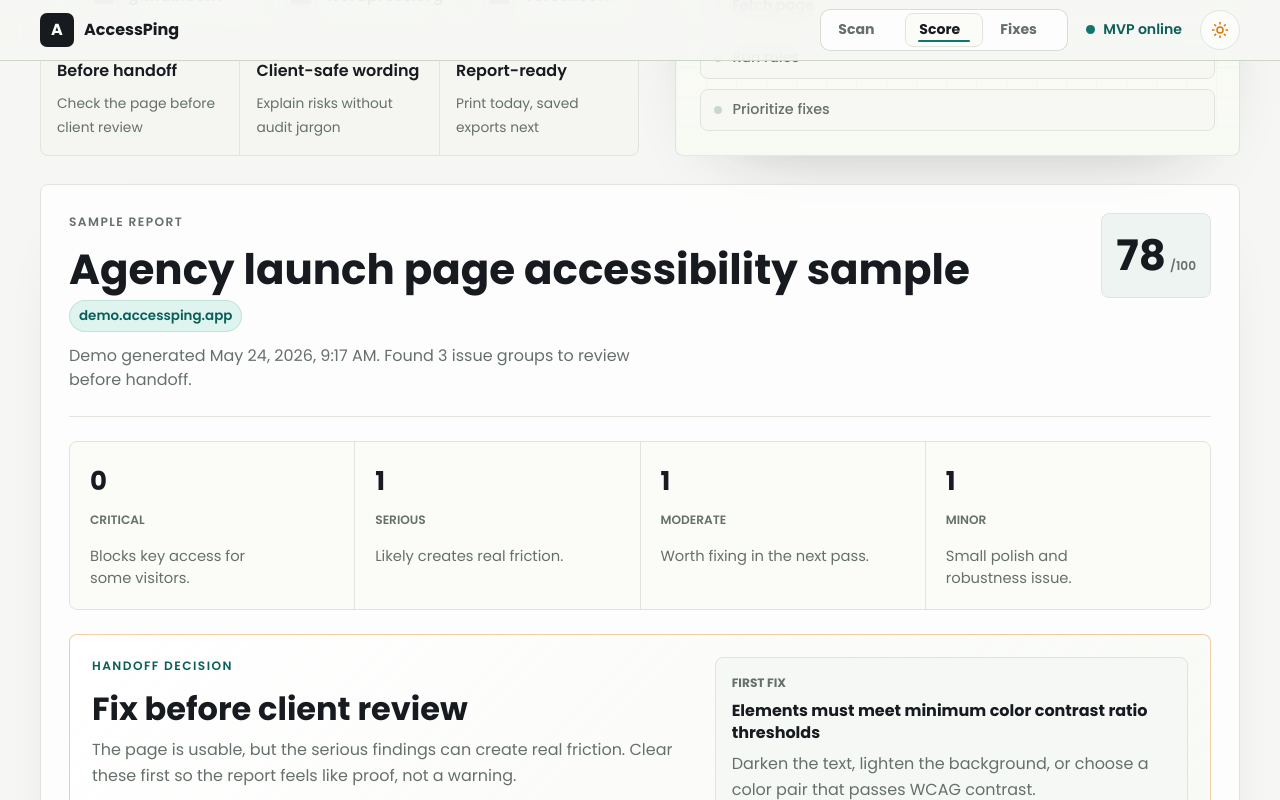
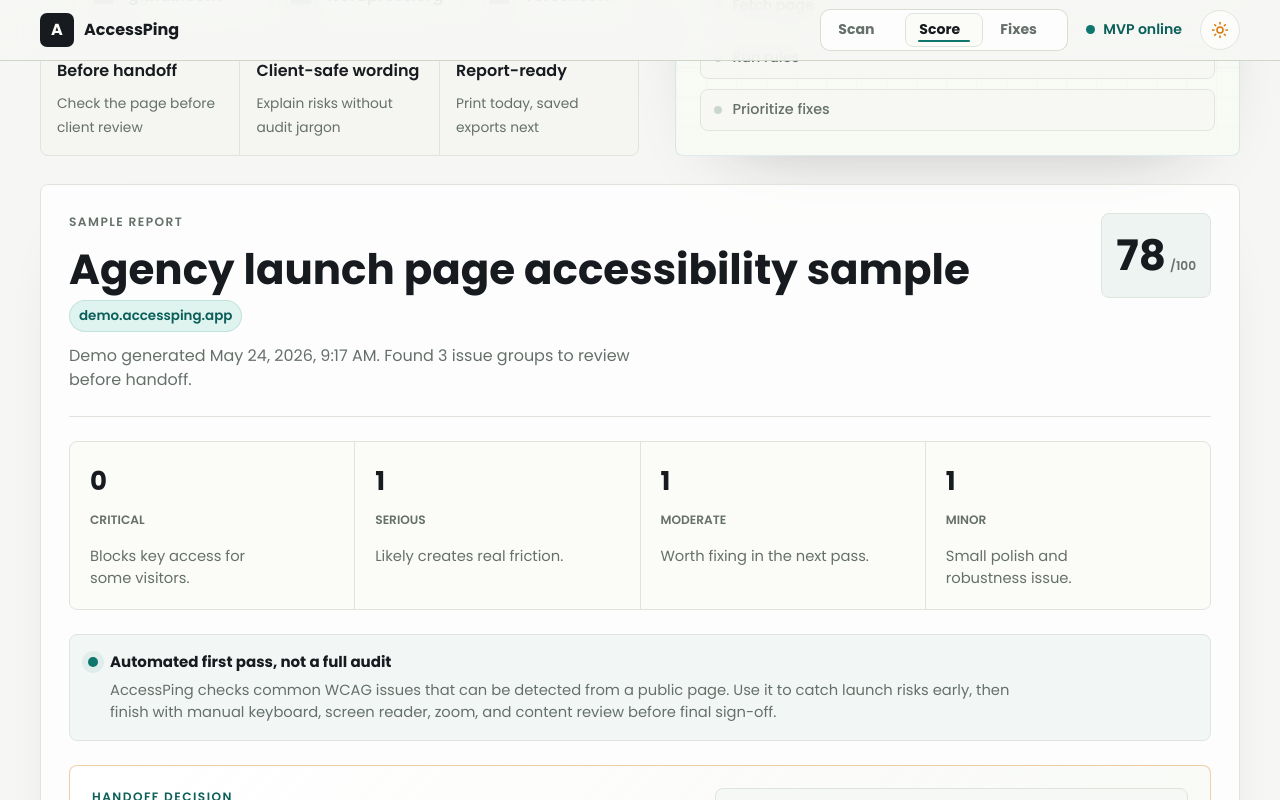
Before and after one commit to ChiseiGen/accessping-mvp, a Next.js app: page / in a window 1280 px wide. Both pictures are taken after a click on the button "Load sample report". Shown: the part 880-1680 px from the top of the page. Built offline with nearby package versions, Linux system fonts and the light colour scheme; grey boxes are pictures that could not be loaded.

Commit message:
Add report accuracy disclaimer

```diff
--- a/app/api/report/pdf/route.ts
+++ b/app/api/report/pdf/route.ts
@@ -51,6 +51,9 @@ const guidanceByIssue: Record<string, string> = {
   region: "Wrap page areas in semantic landmarks like header, main, nav, aside, or footer.",
   "heading-order": "Use headings in order, such as h1, h2, h3, without skipping levels for visual styling."
 };
+
+const trustDisclaimer =
+  "Accuracy note: AccessPing is an automated first pass for common WCAG issues on a public page. It does not replace manual keyboard, screen reader, zoom, content, and assistive technology QA before final sign-off.";
 
 function cleanText(value: unknown, fallback = "") {
   if (typeof value !== "string") return fallback;
@@ -243,7 +246,15 @@ export async function POST(request: NextRequest) {
       });
     }
 
-    page.drawText("Automated checks do not replace manual accessibility QA.", {
+    if (y > 96) {
+      y -= 6;
+      page.drawLine({ start: { x: left, y }, end: { x: right, y }, thickness: 1, color: line });
+      y -= 20;
+      drawText("Accuracy Note", left, 12, bold, ink);
+      drawWrapped(trustDisclaimer, left, 90, 9, regular, muted);
+    }
+
+    page.drawText("Generated by AccessPing. Automated checks do not replace manual accessibility QA.", {
       x: left,
       y: 36,
       size: 9,
--- a/app/globals.css
+++ b/app/globals.css
@@ -1632,6 +1632,47 @@ button:disabled {
   background: rgba(17, 24, 39, 0.82);
 }
 
+.trustNote {
+  display: grid;
+  grid-template-columns: auto minmax(0, 1fr);
+  gap: 12px;
+  align-items: start;
+  margin-bottom: 24px;
+  padding: 16px 18px;
+  background: color-mix(in srgb, var(--soft) 74%, transparent);
+  border: 1px solid var(--line);
+  border-radius: 8px;
+}
+
+.trustNote > span {
+  width: 10px;
+  height: 10px;
+  margin-top: 6px;
+  background: var(--accent);
+  border-radius: 999px;
+  box-shadow: 0 0 0 6px rgba(15, 118, 110, 0.08);
+}
+
+.trustNote strong {
+  display: block;
+  margin-bottom: 5px;
+  font-size: 0.94rem;
+  font-weight: 700;
+}
+
+.trustNote p {
+  max-width: 920px;
+  margin: 0;
+  color: var(--muted);
+  font-size: 0.92rem;
+  line-height: 1.56;
+}
+
+:root[data-theme="dark"] .trustNote {
+  background: rgba(45, 212, 191, 0.055);
+  border-color: rgba(45, 212, 191, 0.14);
+}
+
 .nextActionCard {
   display: grid;
   grid-template-columns: minmax(0, 1fr) auto;
@@ -1994,6 +2035,45 @@ button:disabled {
 :root[data-theme="dark"] .reportNarrative div {
   background: rgba(13, 17, 23, 0.58);
   border-color: rgba(45, 212, 191, 0.12);
+}
+
+.reportTrustNote {
+  padding: 16px 18px;
+  background: color-mix(in srgb, var(--soft) 76%, transparent);
+  border: 1px solid var(--line);
+  border-radius: 8px;
+}
+
+.reportTrustNote span {
+  display: block;
+  margin-bottom: 8px;
+  color: var(--accent-strong);
+  font-size: 0.76rem;
+  font-weight: 700;
+  letter-spacing: 0.08em;
+  text-transform: uppercase;
+}
+
+.reportTrustNote p {
+  max-width: 900px;
+  margin: 0;
+  color: var(--ink);
+  font-size: 0.94rem;
+  line-height: 1.56;
+}
+
+.reportTrustNote small {
+  display: block;
+  max-width: 880px;
+  margin-top: 8px;
+  color: var(--muted);
+  font-size: 0.82rem;
+  line-height: 1.5;
+}
+
+:root[data-theme="dark"] .reportTrustNote {
+  background: rgba(45, 212, 191, 0.055);
+  border-color: rgba(45, 212, 191, 0.14);
 }
 
 .reportPriorityBlock {
--- a/components/accessping-app.tsx
+++ b/components/accessping-app.tsx
@@ -101,6 +101,14 @@ const genericGuidance = {
   meaning: "This issue may make the page harder to understand or operate for some visitors.",
   why: "Accessibility problems can block users using keyboards, screen readers, zoom, or high-contrast settings.",
   fix: "Review the affected element, follow the WCAG help link, and retest after the markup or content is updated."
+};
+
+const trustDisclaimer = {
+  title: "Automated first pass, not a full audit",
+  summary:
+    "AccessPing checks common WCAG issues that can be detected from a public page. Use it to catch launch risks early, then finish with manual keyboard, screen reader, zoom, and content review before final sign-off.",
+  proof:
+    "Evidence shown here comes from automated rule results, affected selectors, and page markup available to the scanner."
 };
 
 const issueGuidance: Record<string, typeof genericGuidance> = {
@@ -1030,6 +1038,14 @@ export default function Home() {
             ))}
           </div>
 
+          <aside className="trustNote" aria-label="Report accuracy note" data-scroll-reveal>
+            <span aria-hidden="true" />
+            <div>
+              <strong>{trustDisclaimer.title}</strong>
+              <p>{trustDisclaimer.summary}</p>
+            </div>
+          </aside>
+
           {handoffDecision ? (
             <div className={`handoffDecision ${handoffDecision.tone}`} data-scroll-reveal>
               <div className="decisionCopy">
@@ -1174,6 +1190,12 @@ export default function Home() {
                     manual keyboard and screen reader review before final approval.
                   </p>
                 </div>
+              </div>
+
+              <div className="reportTrustNote">
+                <span>{trustDisclaimer.title}</span>
+                <p>{trustDisclaimer.summary}</p>
+                <small>{trustDisclaimer.proof}</small>
               </div>
 
               <div className="reportPriorityBlock" id="top-fixes">
```
